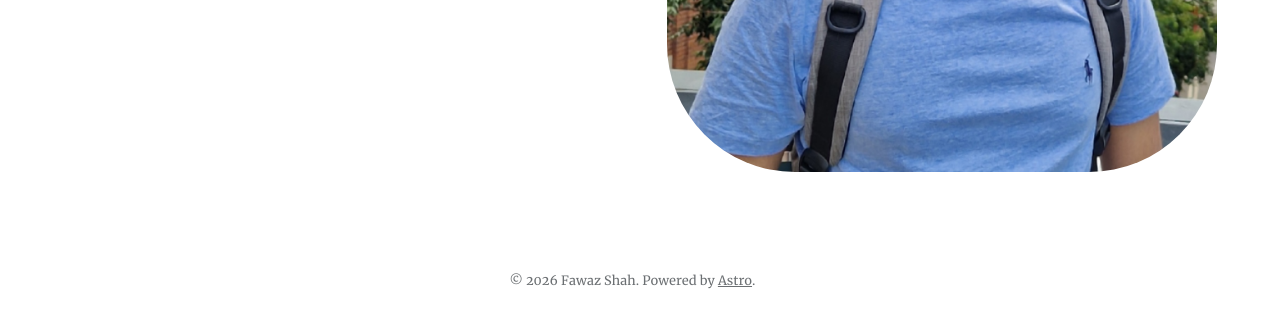
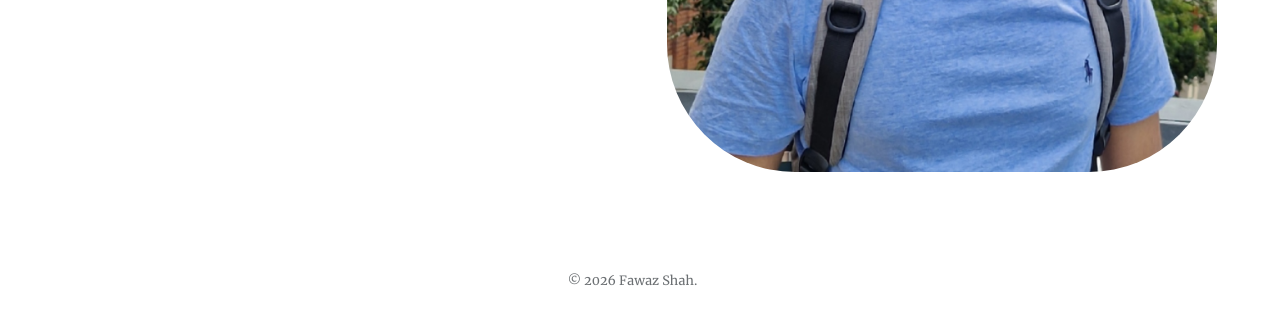
Before and after one commit to fawazshah/personal-website, an Astro site: page / in a window 1280 px wide. Shown: the part 590-906 px from the top of the page. Built offline with nearby package versions, Linux system fonts and the light colour scheme; Astro itself is replaced by a stand-in of ours.

Commit message:
Remove Astro

```diff
--- a/src/components/Footer.astro
+++ b/src/components/Footer.astro
@@ -1,7 +1,6 @@
 <footer>
   <span>
     &copy; {new Date().getFullYear()} Fawaz Shah.
-    Powered by <a href="https://astro.build" target="_blank" rel="noopener">Astro</a>.
   </span>
 </footer>
 
```
